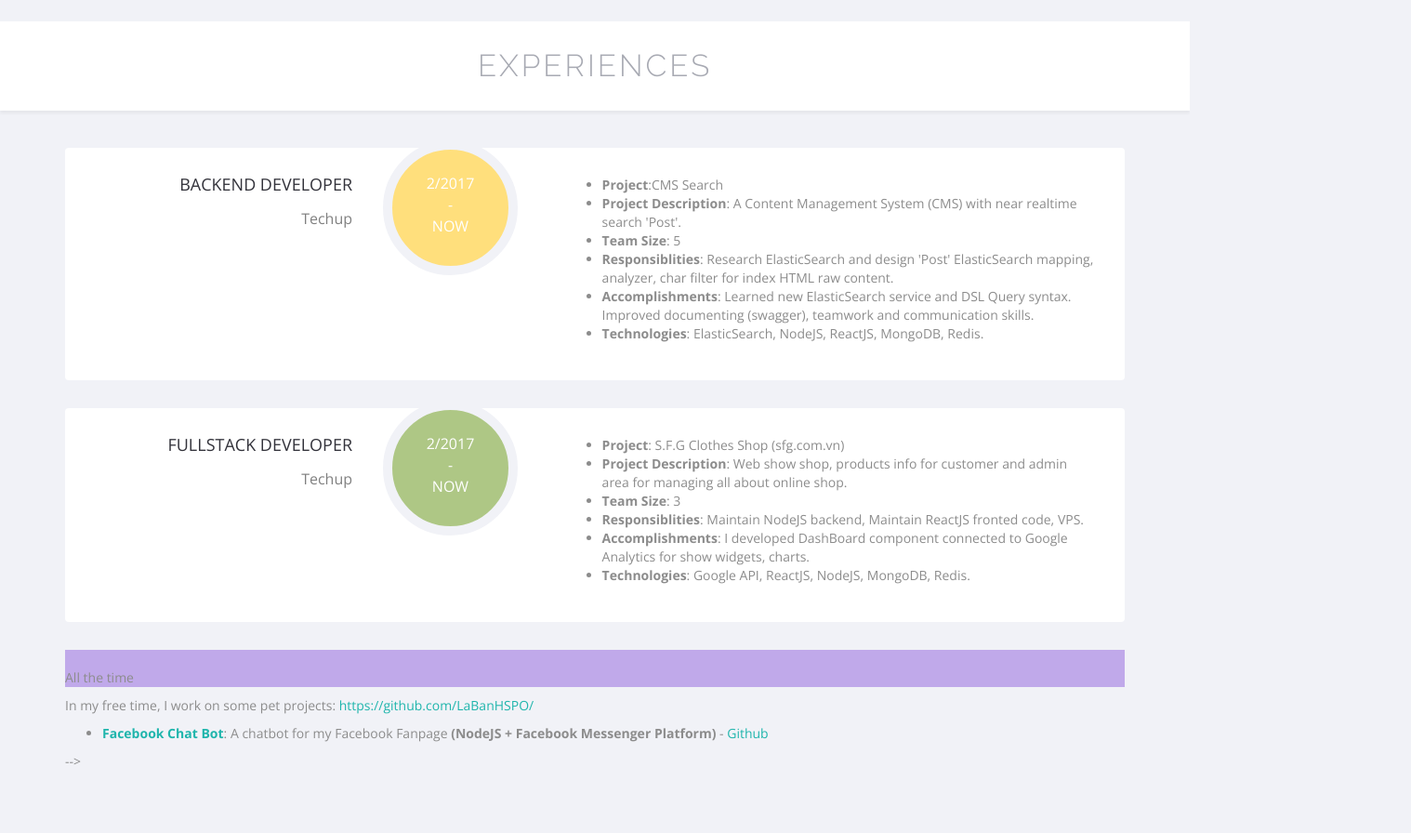
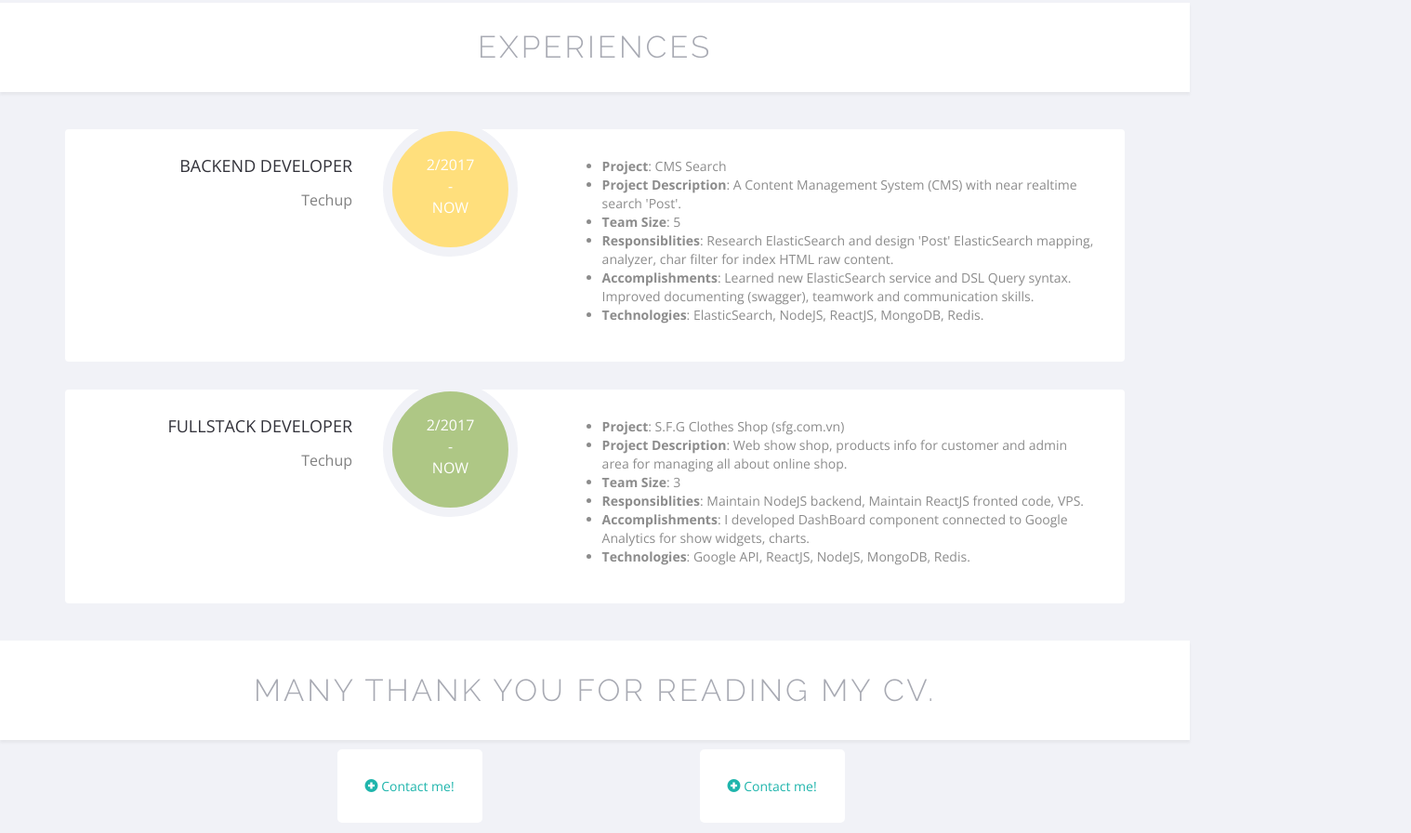
Before and after one commit to LaBanHSPO/labanCV, a plain HTML site: page index.html in a window 1280 px wide. Shown: the part 1880-2776 px from the top of the page at 93% size, 1518 px wide, since content can reach past the window. Before the commit the page ends 2749 px from the top, so only its background shows below. Drawn offline with nearby package versions, Linux system fonts and the light colour scheme.

Commit message:
update action button

```diff
--- a/index.html
+++ b/index.html
@@ -12,6 +12,7 @@
     <link rel="stylesheet" href="assets/css/font-awesome.min.css">
     <!-- Template stylesheet -->
     <link rel="stylesheet" href="assets/css/style.css">
+    <link rel="stylesheet" href="assets/css/custom.css">
     <link rel="stylesheet" href="assets/css/responsive.css">
     <!-- HTML5 Shim and Respond.js IE8 support of HTML5 elements and media queries -->
     <!-- WARNING: Respond.js doesn't work if you view the page via file:// -->
@@ -83,9 +84,9 @@
                      <h2 class="title">Summary</h2>
                      <div class="about-content">
                          <p> I'm Nguyen Van Ban, a full web stack developer. </p>
-                          <p> I developed 'Post' model routes (Nodejs backend) with ElasticSearch Database for <b>1 week</b> reading docs and trying tutorials.</p>
-                         <p>Learning new languages and technologies is what I am passionate about (I self-taught React-Redux with <b>3 weeks</b> , write code backend & fronted<b>  DashBoard component with Google Analytics API in 2days</b>).</p>
-                         <p>In my free time, I tried a little about design UI, UX and customer behaviour.</p>
+                         <p> LaBan<b>HSPO</b> is my nickname. HSPO is my career compass. </br> H: Happy first | S: Strong skills | P: Professional | O: Open helping others  </p>
+                         <p>Learning new languages and technologies is what I am passionate about NodeJS, ReactJS, UX, Microservices Architecture Design, Agile-Scrum-Kanban.</p>
+                         <p>In my free time, I usually play basetball and will try better swimming.</p>
                      </div>
                      <!-- /.about-content -->
                  </div>
@@ -93,7 +94,7 @@
              </div>
              <div class="col-md-3" data-scroll-reveal="enter from the right after .5s">
                  <div class="profile-details section-box">
-                     <h2 class="title">Contact Info</h2>
+                     <h2 id="contact-me" class="title">Contact Info</h2>
                      <address>
                          <ul class="address-line">
                              <li class="fa-map-marker">Thai Nguyen, Viet Nam</li>
@@ -198,7 +199,7 @@
                        <!-- /.stay-time -->
                        <div class="comments" data-scroll-reveal="enter from the right after .5s">
                          <ul>
-                           <li><span class="bold">Project</span>:CMS Search</li>
+                           <li><span class="bold">Project</span>: CMS Search</li>
                            <li><span class="bold">Project Description</span>: A Content Management System (CMS) with near realtime search 'Post'.</li>
                            <li><span class="bold">Team Size</span>: 5</li>
                            <li><span class="bold">Responsiblities</span>: Research ElasticSearch and design 'Post' ElasticSearch mapping, analyzer, char filter for index HTML raw content.</li>
@@ -236,29 +237,6 @@
                        <!-- /.comments -->
                    </div>
                    <!-- /.experience-item -->
-                   <!-- <div class="experience-item" data-scroll-reveal="enter from the bottom over .5s">
-                       <div class="name-designation" data-scroll-reveal="enter from the left after .5s">
-                           <h3 class="designation">Pet Projects</h3>
-                           <p class="name-of-org"></p>
-                       </div>
-                       <!-- /.name-designation -->
-                       <div class="stay-time light-violet">
-                           <p>
-                               <br/> All the time
-                           </p>
-                       </div>
-                       <!-- /.stay-time -->
-                       <div class="comments" data-scroll-reveal="enter from the right after .5s">
-                           <p>In my free time, I work on some pet projects: <a href="https://github.com/LaBanHSPO/">https://github.com/LaBanHSPO/</a></p>
-                           <ul>
-                               <li><a href="https://github.com/LaBanHSPO/facebook-chat-bot" class="bold">Facebook Chat Bot</a>: A chatbot for my Facebook Fanpage <b>(NodeJS + Facebook Messenger Platform)</b>
-                                   - <a href="https://github.com/LaBanHSPO/facebook-chat-bot" target="_blank">Github</a>
-                               </li>
-                           </ul>
-                       </div>
-                       <!-- /.comments -->
-                   </div> -->
-                   <!-- /.experience-item -->
                </div>
                <!-- /.experience-items -->
            </div>
@@ -266,7 +244,26 @@
        </div>
    </section>
    <!-- /#experiences -->
-
+   <footer>
+     <section id="happyEnding" class="default-section" data-scroll-reveal="enter from the bottom over .5s">
+       <div class="section-heading">
+           <p class="section-title thank-you">Many thank you for reading my CV.</p>
+       </div>
+       <div class="container">
+         <div class="row">
+           <div class="col-sm-8 col-sm-push-7">
+             <a class="section-box" id="action-button" href="#contact-me">
+              <span class="action-icon glyphicon glyphicon-plus-sign" aria-hidden="true"></span>
+              Contact me!</a>
+           </div>
+           <div class="col-sm-4 col-sm-pull-5">
+             <a class="section-box" id="action-button" href="#contact-me">
+              <span class="action-icon glyphicon glyphicon-plus-sign" aria-hidden="true"></span>
+              Contact me!</a>
+           </div>
+       </div>
+     </section>
+   </footer>
     <!-- JavaScript Library and Plugins -->
     <script src="assets/js/jquery-1.11.1.min.js"></script>
     <script src="assets/js/bootstrap.min.js"></script>
```
